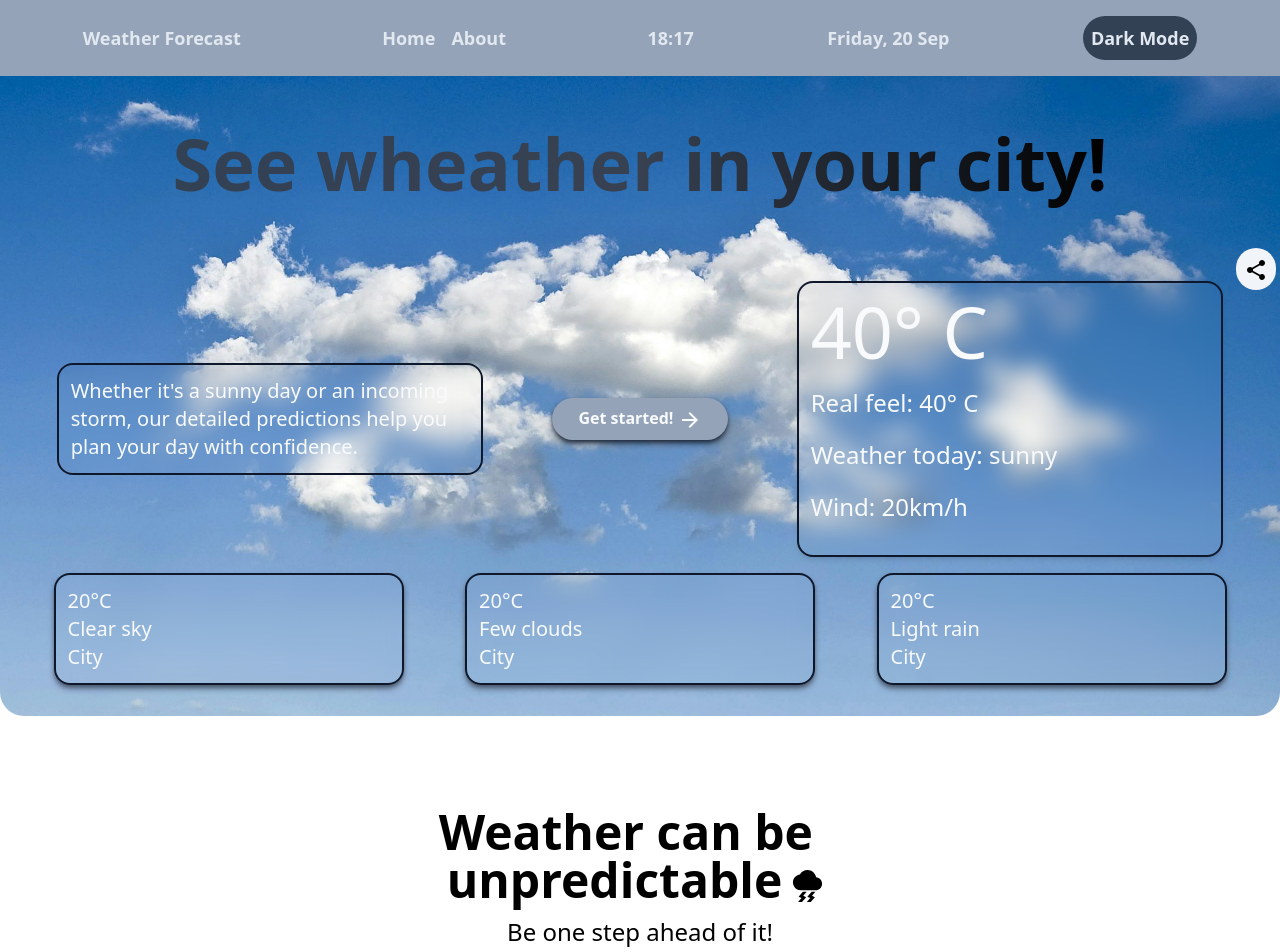
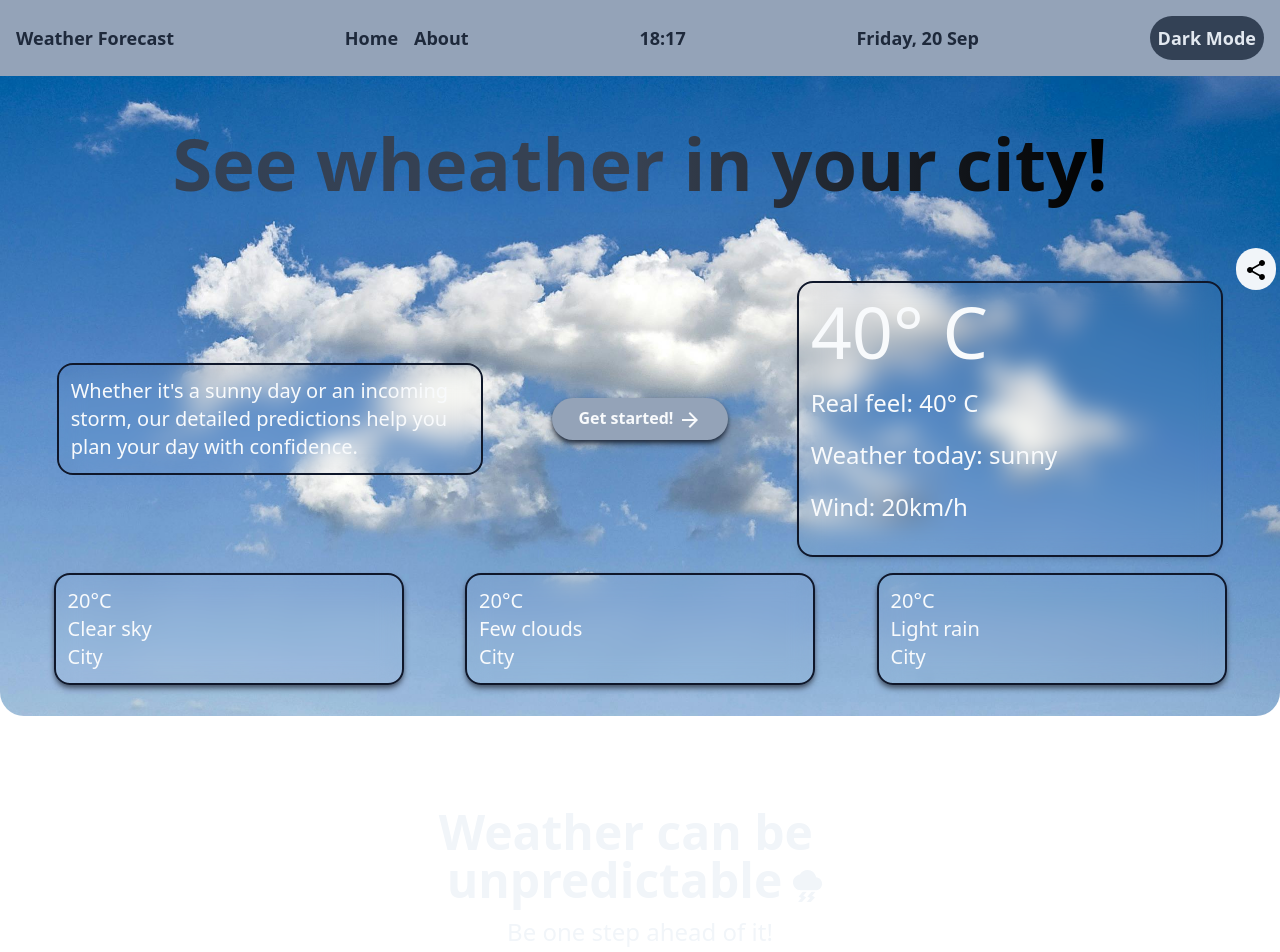
Before and after one commit to Alexandru2401/weather-react-app, a React (Create React App) app: page / in a window 1280 px wide. Shown: the top 952 px of the page. Built offline with nearby package versions, Linux system fonts and the light colour scheme; no server answers.

Commit message:
create a theme context for dark mode and consume it in firstHomeComp

```diff
--- a/src/App.js
+++ b/src/App.js
@@ -4,21 +4,25 @@
 import Home from "./pages/Home";
 import About from "./pages/About";
 import Footer from "./components/Footer";
-import { useState } from "react";
+import { ThemeProvider, useTheme } from "./components/store/themeContext";
+
 function App() {
-  const [isDark, setIsDark] = useState(false);
+  return (
+    <ThemeProvider>
+      <Main />
+    </ThemeProvider>
+  );
+}
 
-  function toggleDarkMode() {
-    setIsDark((prevMode) => !prevMode);
-    console.log("click")
-  }
+function Main() {
+  const { isDark } = useTheme();
   return (
     <Router>
       <div className={`App ${isDark ? 'bg-slate-200' : 'dark:bg-slate-950'}`}>
-        <Navbar isDarkMode={isDark} toggleDarkMode={toggleDarkMode}/>
+        <Navbar />
         <Routes>
-          <Route path="/" element={<Home />}></Route>
-          <Route path="/about" element={<About />}></Route>
+          <Route path="/" element={<Home />} />
+          <Route path="/about" element={<About />} />
         </Routes>
         <Footer />
       </div>
--- a/src/components/Navbar.jsx
+++ b/src/components/Navbar.jsx
@@ -10,10 +10,13 @@
 import MenuIcon from "@mui/icons-material/Menu";
 import CloseIcon from "@mui/icons-material/Close";
 import { useEffect, useState } from "react";
+import { useTheme } from "./store/themeContext";
 
-export default function Navbar({ isDarkMode, toggleDarkMode }) {
+export default function Navbar() {
   const [showMenu, setShowMenu] = useState(false);
   const [isVisible, setIsVisible] = useState(true);
+  const { isDark, toggleDarkMode } = useTheme();
+
   useEffect(() => {
     function handleResize() {
       if (window.innerWidth <= 800) {
@@ -24,7 +27,6 @@
       }
     }
     window.addEventListener("resize", handleResize);
-
     return () => {
       window.removeEventListener("resize", handleResize);
     };
@@ -39,60 +41,45 @@
   }
 
   return (
-    <nav className="bg-slate-400 text-slate-200 p-4 sticky top-0 z-10 font-semibold text-lg">
+    <nav className={`p-4 sticky top-0 z-10 font-semibold text-lg ${isDark ? 'bg-slate-700 text-slate-200' : 'bg-slate-400 text-slate-800'}`}>
       {isVisible ? (
-        <>
-          <div className="flex items-center justify-around">
+        <div className="flex items-center justify-between">
           <div>Weather Forecast</div>
-            <ul className="flex items-center justify-center">
-              <li className="p-1 m-1">
+          <ul className="flex items-center justify-center space-x-4">
+            <li>
               <Link to="/">Home</Link>
             </li>
-              <li className="p-1 m-1">
+            <li>
               <Link to="/about">About</Link>
             </li>
           </ul>
-            <div>
-              {formattedHours}:{formattedMinutes}
-            </div>
-
-            <div>
-              {day}, {monthDay} {currentMonths}
-            </div>
+          <div>{formattedHours}:{formattedMinutes}</div>
+          <div>{day}, {monthDay} {currentMonths}</div>
           <Button className="bg-slate-700" onClick={toggleDarkMode}>
-                  {" "}
-                  {isDarkMode ? "Light Mode" : "Dark Mode"}
+            {isDark ? "Light Mode" : "Dark Mode"}
           </Button>
         </div>
-        </>
       ) : (
         <div>
           <button onClick={handleShowMenu}>
             <MenuIcon style={{ fontSize: "30px" }} />
           </button>
           <div
-            className={`fixed top-0 left-0 h-full w-64 bg-slate-400 p-4 transform transition-transform duration-300 ${
-              showMenu ? "translate-x-0" : "-translate-x-full"
-            }`}
+            className={`fixed top-0 left-0 h-full w-64 p-4 bg-slate-400 transform transition-transform duration-300 ${showMenu ? "translate-x-0" : "-translate-x-full"}`}
           >
             <button onClick={handleCloseMenu} className="mb-4">
               <CloseIcon style={{ fontSize: "30px" }} />
             </button>
             <ul className="flex flex-col space-y-4">
               <li>
-                <Link to="/" onClick={handleCloseMenu}>
-                  Home
-                </Link>
+                <Link to="/" onClick={handleCloseMenu}>Home</Link>
               </li>
               <li>
-                <Link to="/about" onClick={handleCloseMenu}>
-                  About
-                </Link>
+                <Link to="/about" onClick={handleCloseMenu}>About</Link>
               </li>
               <li>
                 <Button className="bg-slate-700" onClick={toggleDarkMode}>
-                  {" "}
-                  {isDarkMode ? "Light Mode" : "Dark Mode"}
+                  {isDark ? "Light Mode" : "Dark Mode"}
                 </Button>
               </li>
             </ul>
--- a/src/components/home/FirstHomeComp.jsx
+++ b/src/components/home/FirstHomeComp.jsx
@@ -5,23 +5,25 @@
 import ArrowForwardIcon from "@mui/icons-material/ArrowForward";
 import ThunderstormIcon from "@mui/icons-material/Thunderstorm";
 import WarningAmberIcon from '@mui/icons-material/WarningAmber';
+import { useTheme } from "../store/themeContext";
 export default function FirstHomeComp() {
+  const {isDark} = useTheme();
   const cardStyle = "max-w-60 rounded-2xl shadow-md shadow-slate-700";
 
   return (
     <div className="flex align-center justify-center flex-col my-5 md:my-20 relative">
-      <h2 className="text-2xl sm:text-3xl lg:text-5xl font-semibold mx-auto my-3 dark:text-slate-100 ">
+      <h2 className={`text-2xl sm:text-3xl lg:text-5xl font-semibold mx-auto my-3 ${ isDark ? 'text-slate-950':"text-slate-100"}`}>
         Weather can be <br/>
         <span className="mx-2">
           unpredictable
           <ThunderstormIcon style={{ fontSize: "35px" }} className="mx-2" />
         </span>
       </h2>
-      <p className="sm:text-xl lg:text-2xl mx-auto mb-3 dark:text-slate-100 ">
+      <p className={`sm:text-xl lg:text-2xl mx-auto mb-3 ${ isDark ? 'text-slate-950':"text-slate-100"}`}>
         Be one step ahead of it!
       </p>
       <Link to="/about" className="mx-auto">
-        <Button className="bg-slate-400 w-44 shadow-md shadow-slate-800 mb-5">
+        <Button className={`bg-slate-400 w-44 mb-5 ${isDark ? "shadow-slate-500 shadow-md":"shadow-slate-100 shadow-sm" }`}>
           Explore benefits <ArrowForwardIcon />
         </Button>
       </Link>
--- /dev/null
+++ b/src/components/store/themeContext.js
@@ -0,0 +1,21 @@
+import React, { createContext, useContext, useState } from 'react';
+
+const ThemeContext = createContext();
+
+export function ThemeProvider({ children }) {
+  const [isDark, setIsDark] = useState(false);
+
+  const toggleDarkMode = () => {
+    setIsDark((prevMode) => !prevMode);
+  };
+
+  return (
+    <ThemeContext.Provider value={{ isDark, toggleDarkMode }}>
+      {children}
+    </ThemeContext.Provider>
+  );
+}
+
+export function useTheme() {
+  return useContext(ThemeContext);
+}
```
Lines whose indentation alone changed are shown as unchanged.
